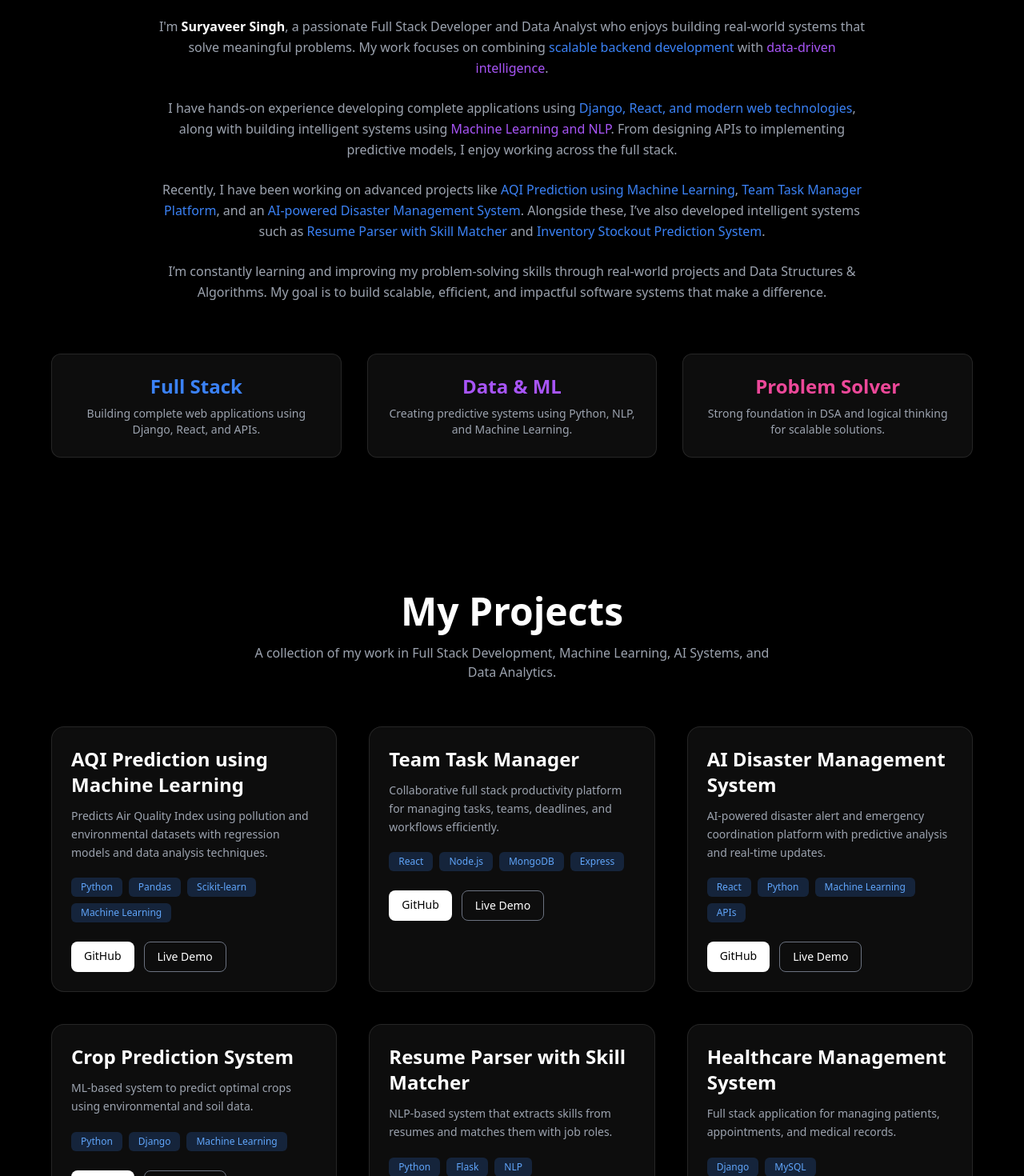
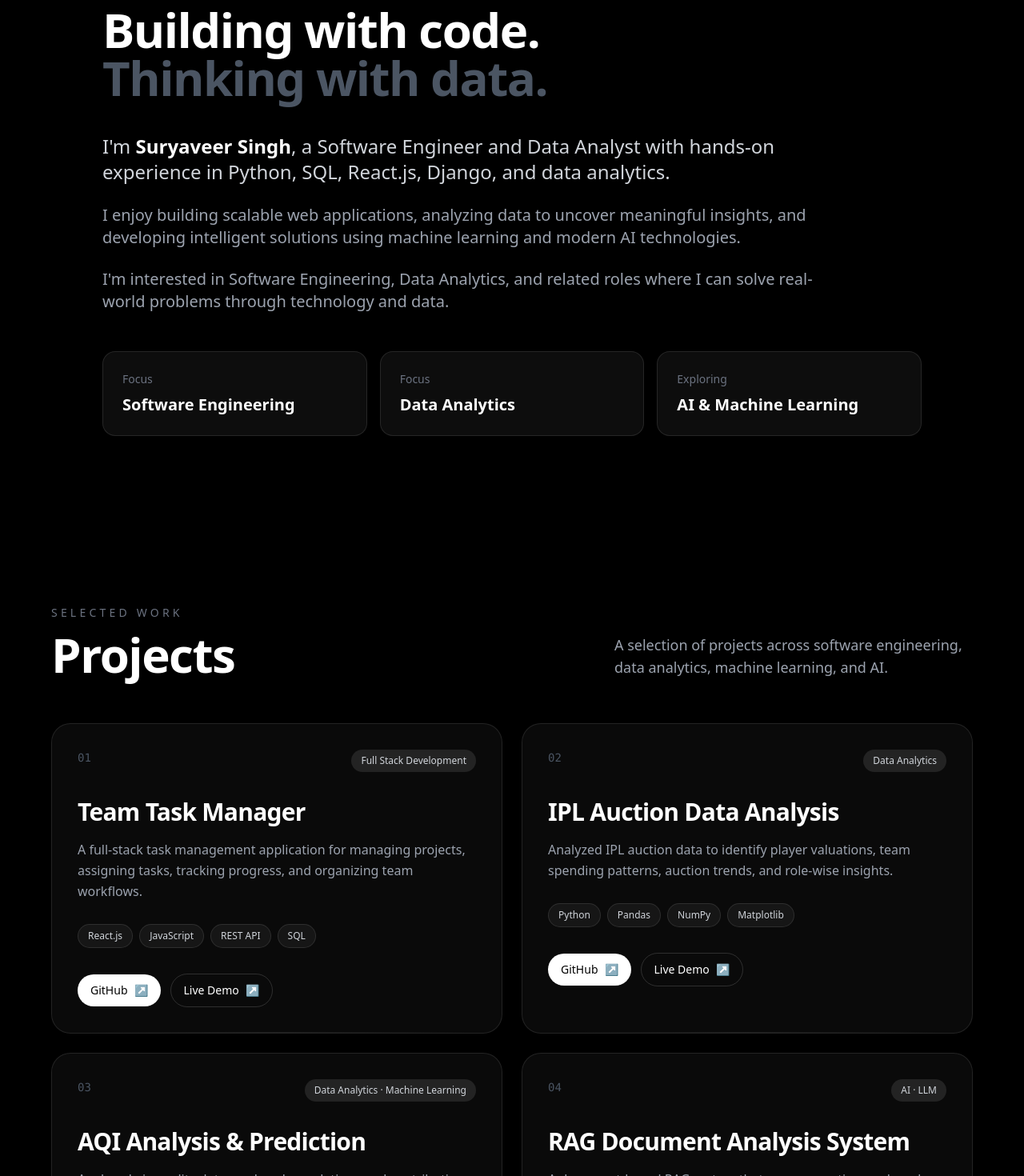
Before and after one commit to suryaveersingh18/portfolio, a React (Vite) app: page / in a window 1280 px wide. Shown: the part 940-2410 px from the top of the page at 80% size. Built offline with nearby package versions, Linux system fonts and the light colour scheme.

Commit message:
Update portfolio sections and resume

```diff
--- a/src/sections/About.jsx
+++ b/src/sections/About.jsx
@@ -4,104 +4,123 @@ const About = () => {
   return (
     <section
       id="about"
-      className="min-h-screen px-6 md:px-16 py-20
+      className="min-h-screen flex items-center px-6 md:px-16 py-24
                  bg-white dark:bg-black
                  text-black dark:text-white
-                 transition"
+                 transition-colors duration-500"
     >
+      <div className="max-w-5xl mx-auto w-full">
+
         {/* Heading */}
-      <motion.h2
-        initial={{ opacity: 0, y: 40 }}
+        <motion.div
+          initial={{ opacity: 0, y: 30 }}
           whileInView={{ opacity: 1, y: 0 }}
+          viewport={{ once: true }}
           transition={{ duration: 0.6 }}
-        className="text-4xl font-bold text-center mb-10"
+          className="mb-10"
         >
+          <p className="text-sm uppercase tracking-[0.3em]
+                        text-gray-500 dark:text-gray-500 mb-3">
             About Me
-      </motion.h2>
-
-      {/* Main Content */}
-      <motion.div
-        initial={{ opacity: 0 }}
-        whileInView={{ opacity: 1 }}
-        transition={{ delay: 0.2 }}
-        className="max-w-4xl mx-auto text-center
-                   text-gray-700 dark:text-gray-400
-                   leading-relaxed"
-      >
-        <p className="mb-6">
-          I'm <span className="font-semibold text-black dark:text-white">Suryaveer Singh</span>, a passionate
-          Full Stack Developer and Data Analyst who enjoys building real-world systems that
-          solve meaningful problems. My work focuses on combining{" "}
-          <span className="text-blue-500">scalable backend development</span> with{" "}
-          <span className="text-purple-500">data-driven intelligence</span>.
           </p>
 
-        <p className="mb-6">
-          I have hands-on experience developing complete applications using{" "}
-          <span className="text-blue-500">Django, React, and modern web technologies</span>,
-          along with building intelligent systems using{" "}
-          <span className="text-purple-500">Machine Learning and NLP</span>. From designing
-          APIs to implementing predictive models, I enjoy working across the full stack.
+          <h2 className="text-4xl md:text-6xl font-bold tracking-tight">
+            Building with code.
+            <br />
+            <span className="text-gray-400 dark:text-gray-600">
+              Thinking with data.
+            </span>
+          </h2>
+        </motion.div>
+
+        {/* Description */}
+        <motion.div
+          initial={{ opacity: 0, y: 30 }}
+          whileInView={{ opacity: 1, y: 0 }}
+          viewport={{ once: true }}
+          transition={{ duration: 0.7, delay: 0.15 }}
+          className="max-w-4xl"
+        >
+          <p className="text-xl md:text-2xl leading-relaxed
+                        text-gray-700 dark:text-gray-300"
+          >
+            I'm{" "}
+            <span className="font-semibold text-black dark:text-white">
+              Suryaveer Singh
+            </span>
+            , a Software Engineer and Data Analyst with hands-on experience
+            in Python, SQL, React.js, Django, and data analytics.
           </p>
 
-        <p className="mb-6">
-  Recently, I have been working on advanced projects like{" "}
-  <span className="text-blue-500">AQI Prediction using Machine Learning</span>,{" "}
-  <span className="text-blue-500">Team Task Manager Platform</span>, and an{" "}
-  <span className="text-blue-500">AI-powered Disaster Management System</span>.
-  Alongside these, I’ve also developed intelligent systems such as{" "}
-  <span className="text-blue-500">Resume Parser with Skill Matcher</span> and{" "}
-  <span className="text-blue-500">Inventory Stockout Prediction System</span>.
+          <p className="mt-6 text-lg md:text-xl leading-relaxed
+                        text-gray-600 dark:text-gray-400"
+          >
+            I enjoy building scalable web applications, analyzing data to
+            uncover meaningful insights, and developing intelligent solutions
+            using machine learning and modern AI technologies.
           </p>
 
-        <p>
-          I’m constantly learning and improving my problem-solving skills through
-          real-world projects and Data Structures & Algorithms. My goal is to build
-          scalable, efficient, and impactful software systems that make a difference.
+          <p className="mt-6 text-lg md:text-xl leading-relaxed
+                        text-gray-600 dark:text-gray-400"
+          >
+            I'm interested in Software Engineering, Data Analytics, and
+            related roles where I can solve real-world problems through
+            technology and data.
           </p>
         </motion.div>
 
-      {/* Highlights Section */}
-      <div className="grid md:grid-cols-3 gap-8 mt-16 text-center">
+        {/* Focus Areas */}
+        <motion.div
+          initial={{ opacity: 0, y: 30 }}
+          whileInView={{ opacity: 1, y: 0 }}
+          viewport={{ once: true }}
+          transition={{ duration: 0.6, delay: 0.3 }}
+          className="grid grid-cols-1 md:grid-cols-3 gap-4 mt-12"
+        >
 
-        {/* Card 1 */}
-        <div className="p-6 rounded-xl
+          <div
+            className="rounded-2xl p-6
                        bg-gray-100 dark:bg-white/5
                        border border-black/10 dark:border-white/10
-                        shadow-md hover:scale-105 transition">
-          <h3 className="text-2xl font-bold text-blue-500 mb-2">
-            Full Stack
+                       transition"
+          >
+            <p className="text-sm text-gray-500 mb-2">
+              Focus
+            </p>
+            <h3 className="text-xl font-semibold">
+              Software Engineering
             </h3>
-          <p className="text-gray-600 dark:text-gray-400 text-sm">
-            Building complete web applications using Django, React, and APIs.
-          </p>
           </div>
 
-        {/* Card 2 */}
-        <div className="p-6 rounded-xl
+          <div
+            className="rounded-2xl p-6
                        bg-gray-100 dark:bg-white/5
                        border border-black/10 dark:border-white/10
-                        shadow-md hover:scale-105 transition">
-          <h3 className="text-2xl font-bold text-purple-500 mb-2">
-            Data & ML
+                       transition"
+          >
+            <p className="text-sm text-gray-500 mb-2">
+              Focus
+            </p>
+            <h3 className="text-xl font-semibold">
+              Data Analytics
             </h3>
-          <p className="text-gray-600 dark:text-gray-400 text-sm">
-            Creating predictive systems using Python, NLP, and Machine Learning.
-          </p>
           </div>
 
-        {/* Card 3 */}
-        <div className="p-6 rounded-xl
+          <div
+            className="rounded-2xl p-6
                        bg-gray-100 dark:bg-white/5
                        border border-black/10 dark:border-white/10
-                        shadow-md hover:scale-105 transition">
-          <h3 className="text-2xl font-bold text-pink-500 mb-2">
-            Problem Solver
+                       transition"
+          >
+            <p className="text-sm text-gray-500 mb-2">
+              Exploring
+            </p>
+            <h3 className="text-xl font-semibold">
+              AI & Machine Learning
             </h3>
-          <p className="text-gray-600 dark:text-gray-400 text-sm">
-            Strong foundation in DSA and logical thinking for scalable solutions.
-          </p>
           </div>
+
+        </motion.div>
 
       </div>
     </section>
--- a/src/sections/Projects.jsx
+++ b/src/sections/Projects.jsx
@@ -2,84 +2,51 @@ import { motion } from "framer-motion";
 
 const projects = [
   {
-    title: "AQI Prediction using Machine Learning",
-    desc: "Predicts Air Quality Index using pollution and environmental datasets with regression models and data analysis techniques.",
-    tech: ["Python", "Pandas", "Scikit-learn", "Machine Learning"],
-    github: "https://github.com/suryaveersingh18/AI-Air-Quality-Dashboard",
-    demo: "https://ai-air-quality.streamlit.app/",
-    featured: true,
-  },
-  {
+    number: "01",
     title: "Team Task Manager",
-    desc: "Collaborative full stack productivity platform for managing tasks, teams, deadlines, and workflows efficiently.",
-    tech: ["React", "Node.js", "MongoDB", "Express"],
-    github: "#",
-    demo: "#",
-    featured: true,
-  },
-  {
-    title: "AI Disaster Management System",
-    desc: "AI-powered disaster alert and emergency coordination platform with predictive analysis and real-time updates.",
-    tech: ["React", "Python", "Machine Learning", "APIs"],
-    github: "#",
-    demo: "#",
-    featured: true,
-  },
-  {
-    title: "Crop Prediction System",
-    desc: "ML-based system to predict optimal crops using environmental and soil data.",
-    tech: ["Python", "Django", "Machine Learning"],
-    github: "#",
+    category: "Full Stack Development",
+    description:
+      "A full-stack task management application for managing projects, assigning tasks, tracking progress, and organizing team workflows.",
+    tech: ["React.js", "JavaScript", "REST API", "SQL"],
+    github: "https://github.com/suryaveersingh18/team-task-manager/tree/main/backend",
     demo: "#",
   },
   {
-    title: "Resume Parser with Skill Matcher",
-    desc: "NLP-based system that extracts skills from resumes and matches them with job roles.",
-    tech: ["Python", "Flask", "NLP"],
-    github: "#",
+    number: "02",
+    title: "IPL Auction Data Analysis",
+    category: "Data Analytics",
+    description:
+      "Analyzed IPL auction data to identify player valuations, team spending patterns, auction trends, and role-wise insights.",
+    tech: ["Python", "Pandas", "NumPy", "Matplotlib"],
+    github: "https://github.com/suryaveersingh18/ipl-auction-analysis",
     demo: "#",
   },
   {
-    title: "Healthcare Management System",
-    desc: "Full stack application for managing patients, appointments, and medical records.",
-    tech: ["Django", "MySQL"],
-    github: "#",
+    number: "03",
+    title: "AQI Analysis & Prediction",
+    category: "Data Analytics · Machine Learning",
+    description:
+      "Analyzed air-quality data, explored correlations and contributing factors, and built machine-learning models for AQI prediction.",
+    tech: [
+      "Python",
+      "Pandas",
+      "NumPy",
+      "Scikit-learn",
+      "Matplotlib",
+      "Seaborn",
+    ],
+    github: "https://github.com/suryaveersingh18/AI-Air-Quality-Dashboard",
     demo: "#",
   },
   {
-    title: "E-commerce Portal",
-    desc: "Complete shopping platform with authentication, cart, and order management.",
-    tech: ["Django", "React"],
-    github: "#",
+    number: "04",
+    title: "RAG Document Analysis System",
+    category: "AI · LLM",
+    description:
+      "A document-based RAG system that uses semantic search and retrieval to extract relevant information and generate context-aware responses.",
+    tech: ["Python", "LangChain", "LLM", "Vector Database"],
+    github: "https://github.com/suryaveersingh18/rag-documentation-assistant",
     demo: "#",
-  },
-  {
-    title: "Inventory Stockout Prediction",
-    desc: "Predicts stock shortages using historical inventory data and ML models.",
-    tech: ["Python", "Pandas", "Machine Learning"],
-    github: "#",
-    demo: "#",
-  },
-  {
-    title: "Feedback Sentiment Analysis",
-    desc: "Analyzes user feedback and classifies sentiment using NLP techniques.",
-    tech: ["Python", "NLP", "Scikit-learn"],
-    github: "#",
-    demo: "#",
-  },
-  {
-    title: "Weather App",
-    desc: "Real-time weather application using API integration with dynamic UI.",
-    tech: ["HTML", "CSS", "JavaScript"],
-    github: "#",
-    demo: "#",
-  },
-  {
-    title: "Personal Portfolio Website",
-    desc: "Modern animated portfolio showcasing projects, skills, and experience.",
-    tech: ["React", "Tailwind", "Framer Motion"],
-    github: "https://github.com/suryaveersingh18/portfolio",
-    demo: "https://portfolio-sepia-tau-56.vercel.app/",
   },
 ];
 
@@ -87,114 +54,167 @@ const Projects = () => {
   return (
     <section
       id="projects"
-      className="min-h-screen px-6 md:px-16 py-20
+      className="relative min-h-screen px-6 md:px-16 py-24
                  bg-white dark:bg-black
                  text-black dark:text-white
-                 transition"
+                 transition-colors duration-500"
     >
-      {/* Heading */}
+      <div className="max-w-7xl mx-auto">
+
+        {/* Header */}
         <motion.div
           initial={{ opacity: 0, y: 30 }}
           whileInView={{ opacity: 1, y: 0 }}
-        transition={{ duration: 0.5 }}
-        className="text-center mb-14"
+          viewport={{ once: true }}
+          transition={{ duration: 0.6 }}
+          className="mb-14"
         >
-        <h2 className="text-4xl md:text-5xl font-bold mb-4">
-          My Projects
+          <p className="text-sm uppercase tracking-[0.3em]
+                        text-gray-500 mb-3">
+            Selected Work
+          </p>
+
+          <div className="flex flex-col md:flex-row md:items-end
+                          md:justify-between gap-6">
+
+            <h2 className="text-4xl md:text-6xl font-bold tracking-tight">
+              Projects
             </h2>
 
-        <p className="text-gray-600 dark:text-gray-400 max-w-2xl mx-auto">
-          A collection of my work in Full Stack Development, Machine Learning,
-          AI Systems, and Data Analytics.
+            <p className="max-w-md text-gray-600 dark:text-gray-400
+                          text-base md:text-lg leading-relaxed">
+              A selection of projects across software engineering,
+              data analytics, machine learning, and AI.
             </p>
+
+          </div>
         </motion.div>
 
-      {/* Grid */}
-      <div className="grid sm:grid-cols-1 md:grid-cols-2 lg:grid-cols-3 gap-10">
+        {/* Projects Grid */}
+        <div className="grid md:grid-cols-2 gap-6">
+
           {projects.map((project, index) => (
-          <motion.div
-            key={index}
-            initial={{ opacity: 0, y: 60 }}
+            <motion.article
+              key={project.title}
+              initial={{ opacity: 0, y: 40 }}
               whileInView={{ opacity: 1, y: 0 }}
+              viewport={{ once: true }}
               transition={{
-              duration: 0.5,
-              delay: index * 0.08,
+                duration: 0.6,
+                delay: index * 0.1,
               }}
-            whileHover={{
-              scale: 1.03,
-              y: -5,
-            }}
-            className="relative p-6 rounded-2xl
-                       bg-gray-100 dark:bg-white/5
+              whileHover={{ y: -6 }}
+              className="group relative rounded-3xl p-7 md:p-8
+                         bg-gray-50 dark:bg-white/[0.04]
                          border border-black/10 dark:border-white/10
-                       shadow-md hover:shadow-2xl
-                       backdrop-blur-lg
-                       overflow-hidden
-                       transition"
+                         hover:border-black/20 dark:hover:border-white/20
+                         shadow-sm hover:shadow-xl
+                         transition-all duration-300"
             >
 
-            {/* Glow Effect */}
-            <div className="absolute inset-0 opacity-0 hover:opacity-100 transition duration-500">
-              <div className="absolute top-0 left-0 w-40 h-40 bg-blue-500/10 blur-3xl"></div>
-              <div className="absolute bottom-0 right-0 w-40 h-40 bg-purple-500/10 blur-3xl"></div>
+              {/* Top Row */}
+              <div className="flex items-start justify-between mb-8">
+
+                <span
+                  className="text-sm font-mono
+                             text-gray-400 dark:text-gray-600"
+                >
+                  {project.number}
+                </span>
+
+                <span
+                  className="text-xs px-3 py-1.5 rounded-full
+                             bg-black/5 dark:bg-white/10
+                             text-gray-600 dark:text-gray-300"
+                >
+                  {project.category}
+                </span>
+
               </div>
 
-
-
               {/* Title */}
-            <h3 className="text-2xl font-semibold mb-3 relative z-10">
+              <h3
+                className="text-2xl md:text-3xl font-semibold mb-4
+                           tracking-tight
+                           group-hover:translate-x-1
+                           transition-transform duration-300"
+              >
                 {project.title}
               </h3>
 
               {/* Description */}
-            <p className="text-gray-700 dark:text-gray-400 mb-5 text-sm leading-relaxed relative z-10">
-              {project.desc}
+              <p
+                className="text-gray-600 dark:text-gray-400
+                           leading-relaxed mb-7"
+              >
+                {project.description}
               </p>
 
-            {/* Tech Tags */}
-            <div className="flex flex-wrap gap-2 mb-6 relative z-10">
-              {project.tech.map((tech, i) => (
+              {/* Technologies */}
+              <div className="flex flex-wrap gap-2 mb-8">
+                {project.tech.map((tech) => (
                   <span
-                  key={i}
-                  className="text-xs px-3 py-1 rounded-md
-                             bg-blue-100 text-blue-600
-                             dark:bg-blue-500/20 dark:text-blue-400"
+                    key={tech}
+                    className="px-3 py-1.5 rounded-full text-xs
+                               bg-white dark:bg-white/5
+                               border border-black/10 dark:border-white/10
+                               text-gray-600 dark:text-gray-300"
                   >
                     {tech}
                   </span>
                 ))}
               </div>
 
-            {/* Buttons */}
-            <div className="flex gap-3 relative z-10">
+              {/* Links */}
+              <div className="flex items-center gap-3">
+
                 <a
                   href={project.github}
                   target="_blank"
                   rel="noopener noreferrer"
-                className="px-4 py-2 rounded-lg text-sm font-medium
-                           bg-black text-white
-                           dark:bg-white dark:text-black
-                           hover:scale-105 transition"
+                  className="inline-flex items-center gap-2
+                             px-4 py-2.5 rounded-full
+                             bg-black dark:bg-white
+                             text-white dark:text-black
+                             text-sm font-medium
+                             hover:scale-105
+                             transition-transform duration-200"
                 >
                   GitHub
+                  <span>↗</span>
                 </a>
 
                 <a
                   href={project.demo}
                   target="_blank"
                   rel="noopener noreferrer"
-                className="px-4 py-2 rounded-lg text-sm
-                           border border-gray-400 dark:border-gray-500
+                  className="inline-flex items-center gap-2
+                             px-4 py-2.5 rounded-full
+                             border border-black/15 dark:border-white/15
+                             text-sm font-medium
                              hover:bg-black hover:text-white
                              dark:hover:bg-white dark:hover:text-black
-                           transition"
+                             transition-all duration-200"
                 >
                   Live Demo
+                  <span>↗</span>
                 </a>
+
               </div>
 
-          </motion.div>
+              {/* Bottom Accent */}
+              <div
+                className="absolute bottom-0 left-8 right-8 h-px
+                           bg-gradient-to-r
+                           from-transparent via-black/10 to-transparent
+                           dark:via-white/10"
+              />
+
+            </motion.article>
           ))}
+
+        </div>
+
       </div>
     </section>
   );
```
Also changed, not shown: src/sections/Resume.jsx (+5 -5 lines), 1 other file (tests, documents, lock files or other folders). Lines whose indentation alone changed are shown as unchanged.
